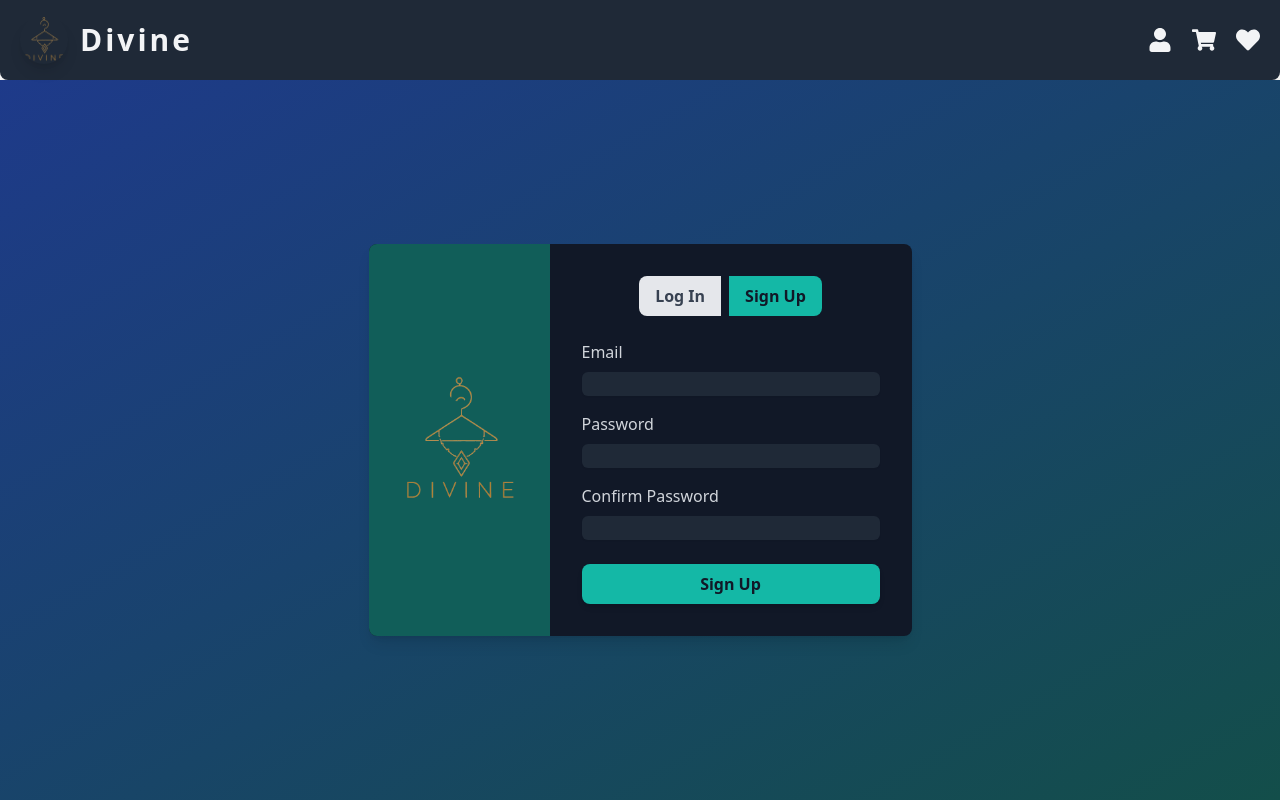
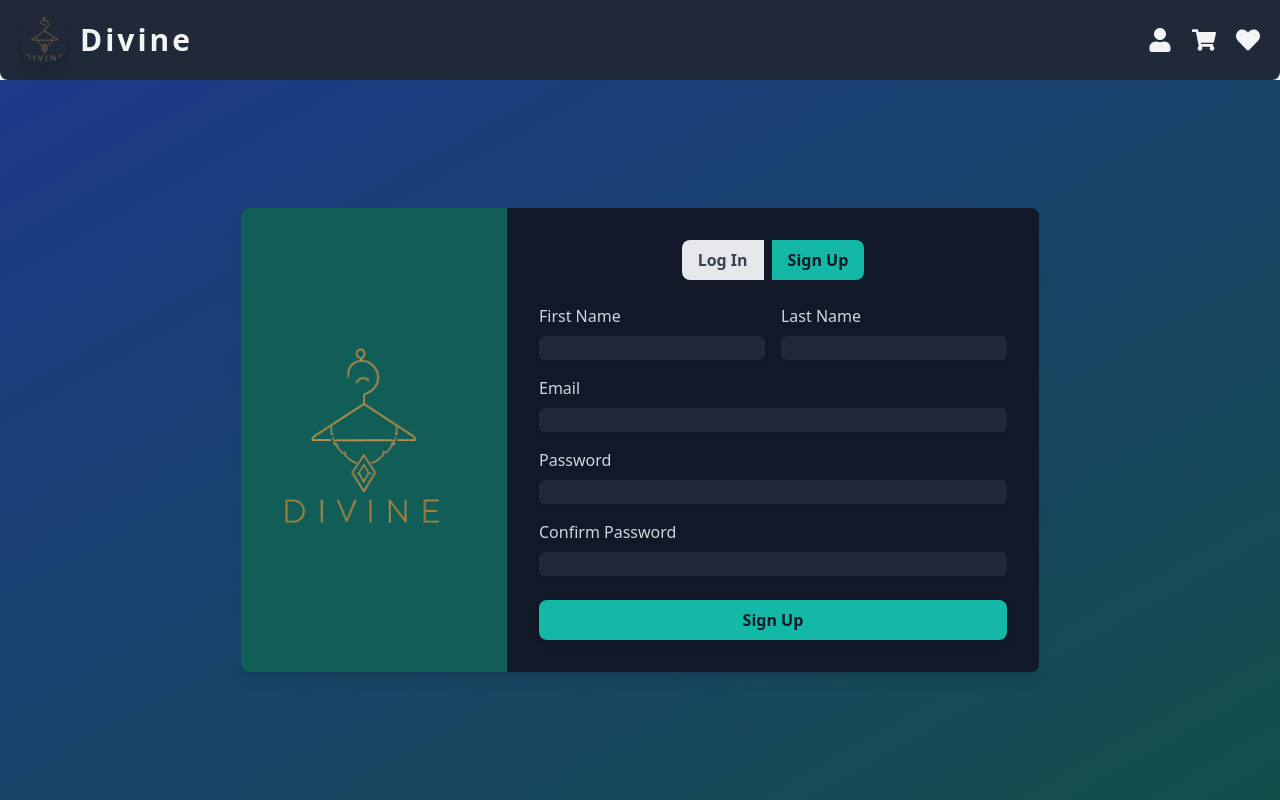
Before and after one commit to taladabbagh/Divine, a React (Vite) app: page /register in a window 1280 px wide. Both pictures are taken after a click on the button "Sign Up". Built offline with nearby package versions, Linux system fonts and the light colour scheme.

Commit message:
registration api

```diff
--- a/package.json
+++ b/package.json
@@ -21,6 +21,7 @@
     "react": "^18.3.1",
     "react-dom": "^18.3.1",
     "react-hook-form": "^7.53.0",
+    "react-hot-toast": "^2.5.1",
     "react-icons": "^5.3.0",
     "react-redux": "^9.1.2",
     "react-router-dom": "^6.26.2",
--- /dev/null
+++ b/src/api/userApi.ts
@@ -0,0 +1,47 @@
+import axios from 'axios';
+
+  interface SignupDTO {
+    firstName: string;
+    lastName: string;
+    email: string;
+    password: string;
+  }
+
+  interface User {
+    id?: string;
+    firstName: string;
+    lastName: string;
+    email: string;
+    password?: string;
+  }
+  interface LogIn {
+    email: string;
+    password: string;
+  }
+
+  const api = axios.create({
+    baseURL: 'http://localhost:8080',
+    headers: {
+      'Content-Type': 'application/json',
+    },
+  });
+
+  export const signupUser = async (signupData: SignupDTO): Promise<User> => {
+    try {
+      const response = await api.post<User>('/signup', signupData);
+      return response.data;
+    } catch (error) {
+      console.error('Error during signup:', error);
+      throw error;
+    }
+  };
+  export const loginUser = async (loginData: LogIn): Promise<User> =>{
+    try{
+      const response = await api.post<User>('/auth/login', loginData);
+      return response.data;
+    }
+    catch(error){
+      console.log("Error during login: ", error);
+      throw error;
+    }
+  };
--- a/src/pages/Registration.tsx
+++ b/src/pages/Registration.tsx
@@ -1,10 +1,19 @@
 import React, { useState } from 'react';
 import * as Yup from 'yup';
 import { Formik, Form, Field, ErrorMessage } from 'formik';
+import { loginUser, signupUser } from '../api/userApi';
 
 const signUpValidationSchema = Yup.object({
+  firstName: Yup.string()
+    .min(2, 'First name must be at least 2 characters')
+    .required('Required'),
+  lastName: Yup.string()
+    .min(2, 'Last name must be at least 2 characters')
+    .required('Required'),
   email: Yup.string().email('Invalid email address').required('Required'),
-  password: Yup.string().min(6, 'Password must be at least 6 characters').required('Required'),
+  password: Yup.string()
+    .min(6, 'Password must be at least 6 characters')
+    .required('Required'),
   confirmPassword: Yup.string()
     .oneOf([Yup.ref('password'), undefined], 'Passwords must match')
     .required('Required'),
@@ -18,9 +27,10 @@ const loginValidationSchema = Yup.object({
 const Registration: React.FC = () => {
   const [isLogin, setIsLogin] = useState(true);
 
+
   return (
     <div className="flex items-center justify-center min-h-[calc(100vh-5rem)] bg-gradient-to-br from-blue-900 to-teal-900 text-white">
-      <div className="flex bg-gray-900 rounded-lg shadow-lg overflow-hidden">
+      <div className="flex bg-gray-900 rounded-lg shadow-lg overflow-hidden my-2 ">
         {/* Logo Section */}
         <div className="hidden md:flex items-center w-1/3 bg-teal-800 p-6">
           <img
@@ -49,53 +59,22 @@ const Registration: React.FC = () => {
 
           {isLogin ? (
             <Formik
-              initialValues={{ email: '', password: '' }}
+              initialValues={{ email: '', password: ''}}
               validationSchema={loginValidationSchema}
-              onSubmit={(values) => {
-                console.log('Log In data', values);
-              }}
-            >
-              <Form>
-                <div className="mb-4">
-                  <label htmlFor="email" className="block text-gray-300 font-medium mb-2">
-                    Email
-                  </label>
-                  <Field
-                    type="email"
-                    id="email"
-                    name="email"
-                    className="form-input mt-1 pl-2 block w-full bg-gray-800 border-gray-600 rounded-md shadow-sm  text-gray-300 focus:border-teal-500 focus:ring focus:ring-teal-500 focus:ring-opacity-50 focus:outline-none"
-                  />
-                  <ErrorMessage name="email" component="div" className="text-red-400 text-sm mt-1" />
-                </div>
-
-                <div className="mb-6">
-                  <label htmlFor="password" className="block text-gray-300 font-medium mb-2">
-                    Password
-                  </label>
-                  <Field
-                    type="password"
-                    id="password"
-                    name="password"
-                    className="form-input mt-1 pl-2 block w-full bg-gray-800 border-gray-600 rounded-md shadow-sm focus:outline-none text-gray-300 focus:border-teal-500 focus:ring focus:ring-teal-500 focus:ring-opacity-50"
-                  />
-                  <ErrorMessage name="password" component="div" className="text-red-400 text-sm mt-1" />
-                </div>
-
-                <button
-                  type="submit"
-                  className="bg-teal-500 text-gray-900 px-4 py-2 rounded-lg w-full hover:bg-teal-400 transition duration-300 font-semibold shadow-md"
-                >
-                  Log In
-                </button>
-              </Form>
-            </Formik>
-          ) : (
-            <Formik
-              initialValues={{ email: '', password: '', confirmPassword: '' }}
-              validationSchema={signUpValidationSchema}
-              onSubmit={(values) => {
-                console.log('Sign Up data', values);
+              onSubmit={async (values, { setSubmitting }) => {
+                try {
+                  const response = await loginUser({
+                    email: values.email,
+                    password: values.password,
+                  });
+                  console.log('User successfully signed up:', response);
+                  alert('Registration successful!');
+                } catch (error) {
+                  console.error('Signup failed:', error);
+                  alert('Failed to sign up. Please try again.');
+                } finally {
+                  setSubmitting(false);
+                }
               }}
             >
               <Form>
@@ -112,6 +91,100 @@ const Registration: React.FC = () => {
                   <ErrorMessage name="email" component="div" className="text-red-400 text-sm mt-1" />
                 </div>
 
+                <div className="mb-6">
+                  <label htmlFor="password" className="block text-gray-300 font-medium mb-2">
+                    Password
+                  </label>
+                  <Field
+                    type="password"
+                    id="password"
+                    name="password"
+                    className="form-input mt-1 pl-2 block w-full bg-gray-800 border-gray-600 rounded-md shadow-sm text-gray-300 focus:border-teal-500 focus:ring focus:ring-teal-500 focus:ring-opacity-50 focus:outline-none"
+                  />
+                  <ErrorMessage name="password" component="div" className="text-red-400 text-sm mt-1" />
+                </div>
+
+                <button
+                  type="submit"
+                  className="bg-teal-500  text-gray-900 px-4 py-2 rounded-lg w-full hover:bg-teal-400 transition duration-300 font-semibold shadow-md"
+                >
+                  Log In
+                </button>
+              </Form>
+            </Formik>
+          ) : (
+            <Formik
+              initialValues={{
+                firstName: '',
+                lastName: '',
+                email: '',
+                password: '',
+                confirmPassword: '',
+              }}
+              validationSchema={signUpValidationSchema}
+              onSubmit={async (values, { setSubmitting }) => {
+                try {
+                  const response = await signupUser({
+                    firstName: values.firstName,
+                    lastName: values.lastName,
+                    email: values.email,
+                    password: values.password,
+                  });
+                  console.log('User successfully signed up:', response);
+                  alert('Registration successful!');
+                } catch (error) {
+                  console.error('Signup failed:', error);
+                  alert('Failed to sign up. Please try again.');
+                } finally {
+                  setSubmitting(false);
+                }
+              }}
+            >
+              <Form>
+              {/* First and Last Name Fields */}
+              <div className="mb-4 flex flex-col sm:flex-row sm:space-x-4">
+                <div className="flex-1 mb-4 sm:mb-0 ">
+                  <label htmlFor="firstName" className="block text-gray-300 font-medium mb-2">
+                    First Name
+                  </label>
+                  <Field
+                    type="text"
+                    id="firstName"
+                    name="firstName"
+                    className="form-input mt-1 pl-2 block w-full bg-gray-800 border-gray-600 rounded-md shadow-sm text-gray-300 focus:border-teal-500 focus:ring focus:ring-teal-500 focus:ring-opacity-50 focus:outline-none"
+                  />
+                  <ErrorMessage name="firstName" component="div" className="text-red-400 text-sm mt-1" />
+                </div>
+
+                <div className="flex-1">
+                  <label htmlFor="lastName" className="block text-gray-300 font-medium mb-2">
+                    Last Name
+                  </label>
+                  <Field
+                    type="text"
+                    id="lastName"
+                    name="lastName"
+                    className="form-input mt-1 pl-2 block w-full bg-gray-800 border-gray-600 rounded-md shadow-sm text-gray-300 focus:border-teal-500 focus:ring focus:ring-teal-500 focus:ring-opacity-50 focus:outline-none"
+                  />
+                  <ErrorMessage name="lastName" component="div" className="text-red-400 text-sm mt-1" />
+                </div>
+              </div>
+
+              {/* Email Field */}
+              <div className="mb-4">
+                <label htmlFor="email" className="block text-gray-300 font-medium mb-2">
+                  Email
+                </label>
+                <Field
+                  type="email"
+                  id="email"
+                  name="email"
+                  className="form-input mt-1 pl-2 block w-full bg-gray-800 border-gray-600 rounded-md shadow-sm text-gray-300 focus:border-teal-500 focus:ring focus:ring-teal-500 focus:ring-opacity-50 focus:outline-none"
+                />
+                <ErrorMessage name="email" component="div" className="text-red-400 text-sm mt-1" />
+              </div>
+
+              {/* Password Fields */}
               <div className="mb-4">
                 <label htmlFor="password" className="block text-gray-300 font-medium mb-2">
                   Password
@@ -145,6 +218,7 @@ const Registration: React.FC = () => {
                 Sign Up
               </button>
             </Form>
+
             </Formik>
           )}
         </div>
```
Also changed, not shown: 2 other files (tests, documents, lock files or other folders). Lines whose indentation alone changed are shown as unchanged.
